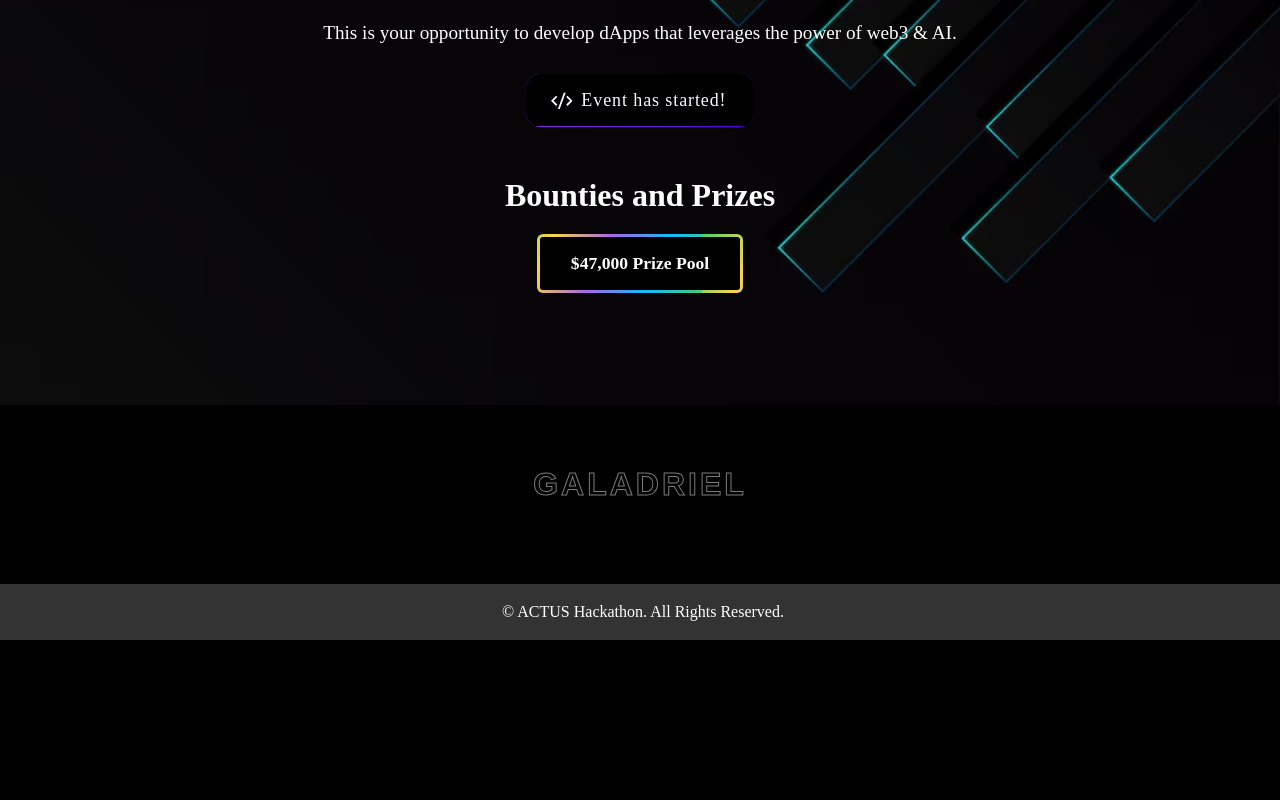
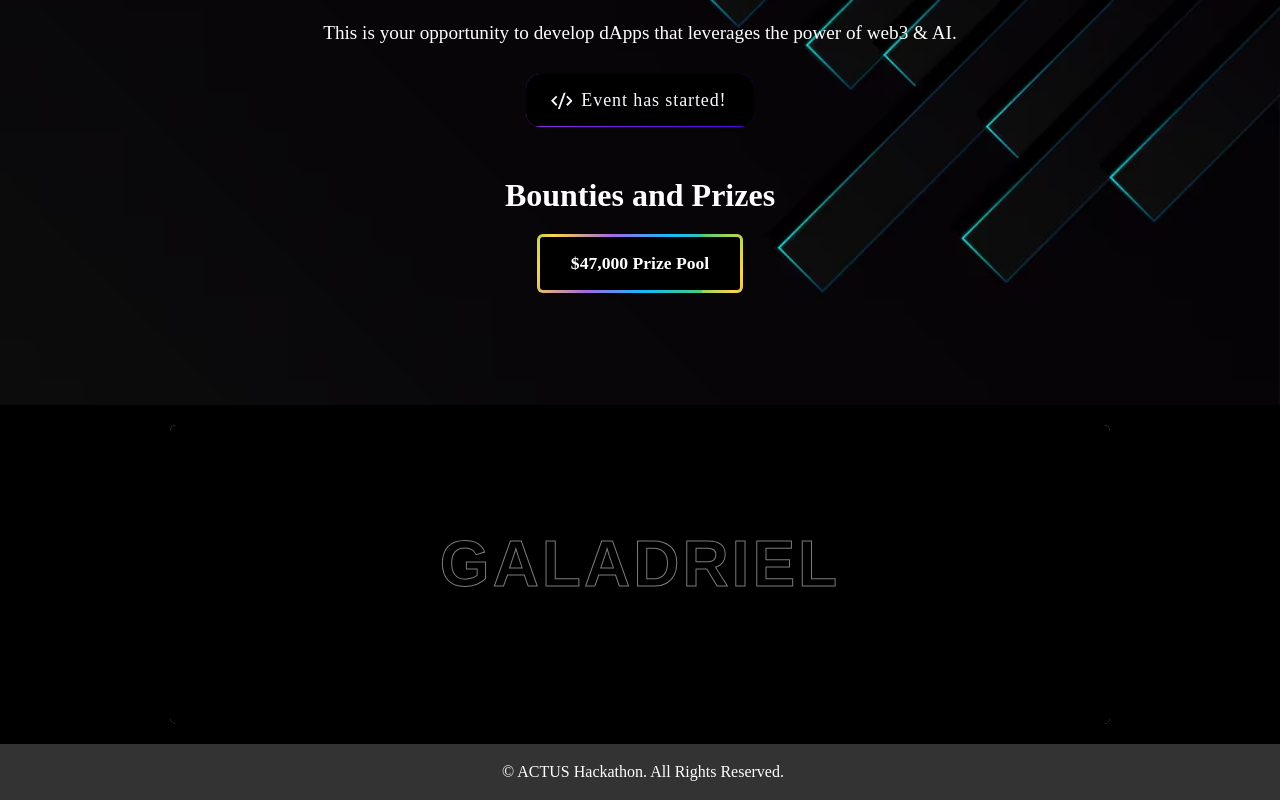
Before and after one commit to JayasuryaLabs/Actus-challenge, a React (Create React App) app: page / in a window 1280 px wide. Shown: the part 1062-1862 px from the top of the page. Before the commit the page ends 1702 px from the top, so only its background shows below. Built offline with nearby package versions, Linux system fonts and the light colour scheme; a web font is replaced by a local one.

Commit message:
scroll prop updated

```diff
--- a/src/App.css
+++ b/src/App.css
@@ -15,9 +15,7 @@ body {
   text-align: center;
 }
 
-.main-content {
-  padding: 20px;
-}
+
 .footer {
   background-color: #333;
   color: #fff;
--- a/src/components/HackathonInfo/HackathonInfo.css
+++ b/src/components/HackathonInfo/HackathonInfo.css
@@ -3,6 +3,7 @@
     color: white;
     text-align: center;
     padding: 40px 20px;
+
   }
 
   .hero-text {
--- a/src/components/Header/Header.css
+++ b/src/components/Header/Header.css
@@ -14,7 +14,6 @@ body {
   background-color: rgba(0, 0, 0, 0.5);
   color: white;
   text-align: center;
-  padding-top: 100px;
   padding-bottom: 20px;
   box-shadow: 0 4px 8px rgba(0, 0, 0, 0.2);
 }
--- a/src/components/InfoSection/InfoSection.css
+++ b/src/components/InfoSection/InfoSection.css
@@ -1,20 +1,88 @@
-/* InfoSection.css */
-
+/* Main container for info section */
 .info-section {
-  background-color: #000; /* Background color for the section */
+  background-color: #000; /* Keep the background black */
   color: white;
-  border-radius: 8px;
+  border-radius: 6px;
   box-shadow: 0 4px 8px rgba(0, 0, 0, 0.3);
   margin: 20px auto;
   max-width: 900px;
-  transition: max-height 0.3s ease;
-  overflow: hidden;
+  position: relative; /* Required for the pseudo-element positioning */
+  overflow: hidden; /* Hide overflow for smooth transitions */
   cursor: pointer;
-  background-size: cover;
-  background-position: center;
-  background-repeat: no-repeat;
+  padding: 20px; /* Add padding for internal spacing */
 }
 
+/* Gradient border effect */
+.info-section::before {
+  content: "";
+  position: absolute;
+  top: 0;
+  left: 0;
+  width: 400%;
+  height: 100%;
+  background: linear-gradient(115deg, #4fcf70, #fad648, #a767e5, #12bcfe, #44ce7b);
+  background-size: 25% 100%;
+  animation: border-animation 0.75s linear infinite;
+  animation-play-state: paused; /* Animation paused by default */
+  transform: translateX(-5%); /* Initial translate position */
+  transition: transform 0.25s ease-out;
+  border-radius: 6px; /* Match the border radius of the .info-section */
+  z-index: -1; /* Place behind the content */
+  background-clip: border-box; /* Clip the background to the border */
+}
+
+.info-section:hover::before {
+  animation-play-state: running; /* Start animation on hover */
+  transform: translateX(0); /* Reset translate position */
+  transition-duration: 0.75s;
+}
+
+/* Keyframes for border animation */
+@keyframes border-animation {
+  to {
+    transform: translateX(-25%);
+  }
+}
+
+/* Header content styling */
+.header-content {
+  position: relative;
+  border: none;
+  background: transparent;
+  --stroke-color: #ffffff7c;
+  --ani-color: rgba(95, 3, 244, 0);
+  --color-gar: linear-gradient(90deg, #03a9f4, #f441a5, #ffeb3b, #03a9f4);
+  letter-spacing: 3px;
+  font-size: 2em;
+  font-family: "Arial";
+  text-transform: uppercase;
+  color: transparent;
+  -webkit-text-stroke: 1px var(--stroke-color);
+  cursor: pointer;
+  overflow: hidden; /* Ensure the gradient and animation stay within the container */
+  padding: 20px; /* Adjust padding as needed */
+}
+
+.header-content:hover .front-text {
+  width: 100%;
+  border-bottom: 2px solid #03a9f4;
+  -webkit-text-stroke: 1px var(--ani-color);
+}
+
+/* Keyframes for animation */
+@keyframes ani {
+  0% {
+    background-position: 0%;
+  }
+  50% {
+    background-position: 400%;
+  }
+  100% {
+    background-position: 0%;
+  }
+}
+
+/* Section header styling */
 .section-header {
   display: flex;
   justify-content: space-between;
@@ -23,6 +91,7 @@
   cursor: pointer; /* Indicate clickable area */
 }
 
+/* Center the header content */
 .header-content {
   /* Container to center the heading */
   flex: 1;
@@ -38,6 +107,7 @@
   text-shadow: 2px 2px 4px rgba(0, 0, 0, 0.5);
 }
 
+/* Dropdown button styling */
 .dropdown-button {
   background-color: transparent;
   border: none;
@@ -46,7 +116,7 @@
   cursor: pointer;
 }
 
-/* Added close button styling */
+/* Close button styling */
 .close-button {
   background-color: transparent;
   border: none;
@@ -55,12 +125,51 @@
   cursor: pointer;
 }
 
+/* Section content styling */
 .section-content {
+  position: relative;
   padding: 20px;
-  /* Remove the black background */
-  /* background-color: #222; */ /* Slightly lighter black for the content area */
+  background-color: #000; /* Background color for content area */
+  border-radius: 6px; /* Border radius to match the border effect */
+  overflow: hidden; /* Ensures the border effect does not overflow */
+  width: 100%; /* Ensure full width */
+  box-sizing: border-box; /* Include padding in width calculation */
 }
 
+/* Gradient border effect */
+.section-content::before {
+  content: "";
+  position: absolute;
+  top: 0;
+  left: 0;
+  width: 100%;
+  height: 100%;
+  border-radius: 6px; /* Match border-radius of the .section-content */
+  background: linear-gradient(115deg, #4fcf70, #fad648, #a767e5, #12bcfe, #44ce7b);
+  background-size: 400% 400%; /* Size for gradient animation */
+  z-index: -1; /* Place behind the content */
+  border: 4px solid transparent; /* Create space for the border effect */
+  background-clip: border-box; /* Clip the background to the border */
+  animation: border-animation 1s linear infinite;
+  animation-play-state: paused; /* Animation paused by default */
+  transition: animation-play-state 0.25s ease-out;
+}
+
+.section-content:hover::before {
+  animation-play-state: running; /* Start animation on hover */
+}
+
+/* Keyframes for border animation */
+@keyframes border-animation {
+  0% {
+    background-position: 0% 0%;
+  }
+  100% {
+    background-position: 100% 100%;
+  }
+}
+
+/* Subtitles and headings styling */
 .section-subtitle {
   font-size: 1.2rem;
   margin-bottom: 20px;
@@ -76,6 +185,7 @@
   text-shadow: 2px 2px 4px rgba(0, 0, 0, 0.5);
 }
 
+/* List styling */
 .prizes-list,
 .info-list,
 .ideas-list,
@@ -95,11 +205,13 @@
   margin-bottom: 8px;
 }
 
+/* Open state for info section */
 .info-section.open {
   max-height: 1000px; /* Adjust this value based on content */
   overflow: auto; /* Enable scrolling if content exceeds max-height */
 }
 
+/* Button info styling */
 .button-info {
   position: relative;
   border: none;
@@ -116,6 +228,7 @@
   cursor: pointer;
 }
 
+/* Front text for button */
 .front-text {
   position: absolute;
   top: 0;
@@ -137,16 +250,12 @@
   -webkit-text-stroke: 1px var(--ani-color);
 }
 
-@keyframes ani {
-  0% {
-    background-position: 0%;
-  }
-
-  50% {
-    background-position: 400%;
-  }
-
-  100% {
-    background-position: 0%;
-  }
+/*  Remove the scrollbar for the .info-section */
+.info-section::-webkit-scrollbar {
+  display: none;
 }
+/*  Remove the scrollbar for the .info-section */
+.info-section {
+  -ms-overflow-style: none; /* For Internet Explorer, Edge */
+  scrollbar-width: none; /* For Firefox */
+}
```
Also changed, not shown: 1 other file (tests, documents, lock files or other folders).
